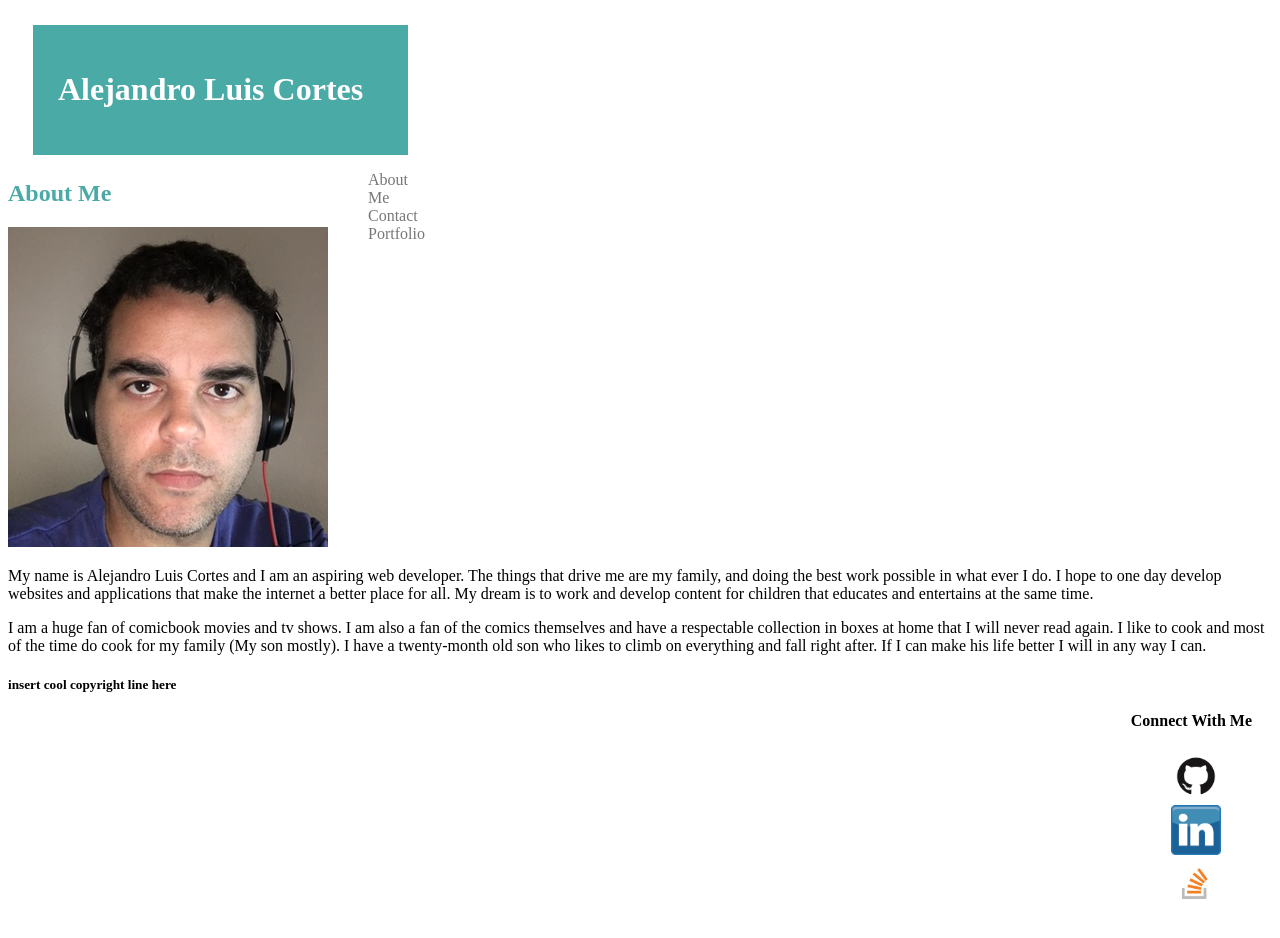
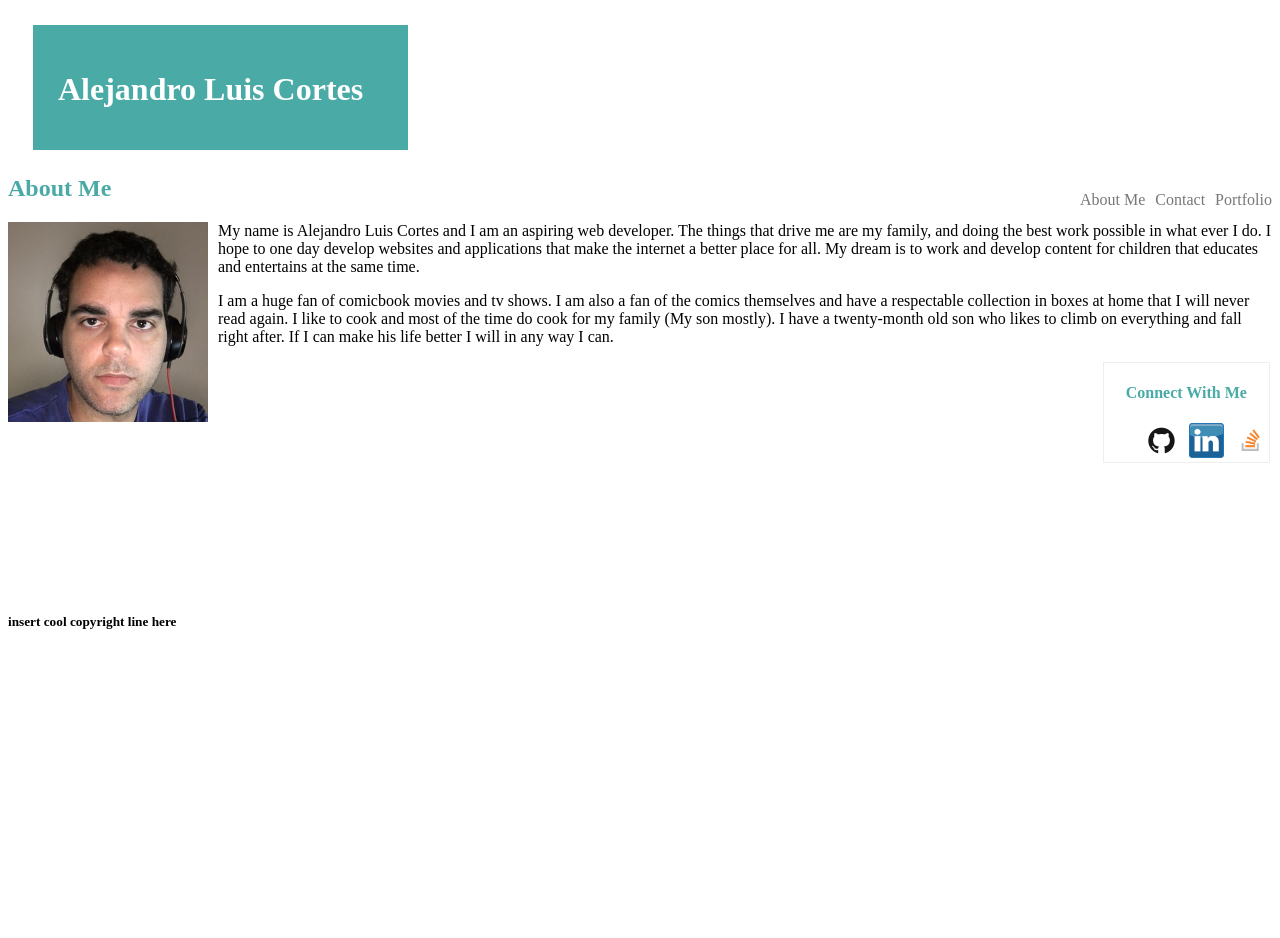
Before and after one commit to alexlcortes/Basic-Portfolio, a plain HTML site: page index.html in a window 1280 px wide. After the commit the page ends 800 px from the top, so only its background shows below. Drawn offline with Linux system fonts and the light colour scheme.

Commit message:
lost count commit

```diff
--- a/assets/css/style.css
+++ b/assets/css/style.css
@@ -1,3 +1,5 @@
+
+
 ul {
 	list-style-type: none;
 }
@@ -6,34 +8,67 @@ header {
 	color: #ffffff;
 	background-color: #4aaaa5;
 	width: 325px;
+	height: 75px;
 	padding:25px;
 	margin: 25px;
+}
 
+#navbar {
+	color: #777777;
+	float: right;
 
 }
 
-.navbar {
-	width: 30px;
-	height: 20px;
-	margin: 25px;
-	color: #777777;
-	float: right;
+.about-me {
+	float: left;
+}
+
+.contact {
+	float: left;
+	padding-left: 10px;
+}
+
+.portfolio {
+	float: left;
+	padding-left: 10px;
 }
 
 .connectbox {
-	float: right;
-	top: 0;
-	margin: 20px 20px 20px 20px;
-	border-color: #dddddd;
-	border-width: 3px;
-
+	border: 1px solid;
+	border-color: #eeeeee;
+	float: left;
+	margin-left: 70%;
 }
 
+#profile-pic {
+	padding-right: 10px;
+	float: left;
+}
 
 h2 {
 	color: #4aaaa5;
 }
 
+h4 {
+	text-align: center;
+	margin-left: auto;
+	color: #4aaaa5;
+}
+
 footer {
+	padding-top: 230px;
+}
 
+.gicon {
+	float: left;
 }
+
+.licon {
+	float: left;
+	padding-left: 10px;
+}
+
+.sicon {
+	float: left;
+	padding-left: 10px;
+}
--- a/index.html
+++ b/index.html
@@ -6,30 +6,29 @@
 	</head>
 	<body>
 		<header>
-			<h1>Alejandro Luis Cortes</h1>
-				<div class="navbar">
+				<h1>Alejandro Luis Cortes</h1>
+		</header>
+			<div id="navbar">
 					<ul>
-					<li>About Me</li>
-					<li>Contact</li>
-					<li>Portfolio</li>
+					<li class="about-me">About Me</li>
+					<li class="contact">Contact</li>
+					<li class="portfolio">Portfolio</li>
 					</ul>
 				</div>
-		</header>
-
 		<div class="container">
 			<h2>About Me</h2>
-				<img src="assets/images/IMG_0128.png" alt="Alejandro's Bio Image" border="0" />
+				<img src="assets/images/IMG_0128.png" alt="Alejandro's Bio Image" id="profile-pic" style="max-height: 200px; max-width: 200px" />
 				<p>My name is Alejandro Luis Cortes and I am an aspiring web developer. The things that drive me are my family, and doing the best work possible in what ever I do. I hope to one day develop websites and applications that make the internet a better place for all. My dream is to work and develop content for children that educates and entertains at the same time.</p>
 				<p>I am a huge fan of comicbook movies and tv shows. I am also a fan of the comics themselves and have a respectable collection in boxes at home that I will never read again. I like to cook and most of the time do cook for my family (My son mostly). I have a twenty-month old son who likes to climb on everything and fall right after. If I can make his life better I will in any way I can.</p>
 		</div>
 		<div class="connectbox">
 			<h4>Connect With Me</h4>
 				<ul>
-					<li><img src="assets/images/GitHub-Mark.png" alt="Github Icon" border="0" style="max-width: 50px; max-height: 50px;" /></li>
+					<li class="gicon"><img src="assets/images/GitHub-Mark.png" alt="Github Icon" border="0" style="max-width: 35px; max-height: 35px;" /></li>
 
-					<li><img src="assets/images/linkedin-icon-gif.gif" alt="linkedIn Icon" border="0" style="max-width: 50px; max-height: 50px;" /></li>
+					<li class="licon"><img src="assets/images/linkedin-icon-gif.gif" alt="linkedIn Icon" border="0" style="max-width: 35px; max-height: 35px;" /></li>
 
-					<li><img src="assets/images/so-icon.png" alt="stack overflow Icon" border="0" style="max-width: 50px; max-height: 50px;" /></li>
+					<li class="sicon"><img src="assets/images/so-icon.png" alt="stack overflow Icon" border="0" style="max-width: 35px; max-height: 35px;" /></li>
 				</ul>
 		</div>
 		<footer>
```
